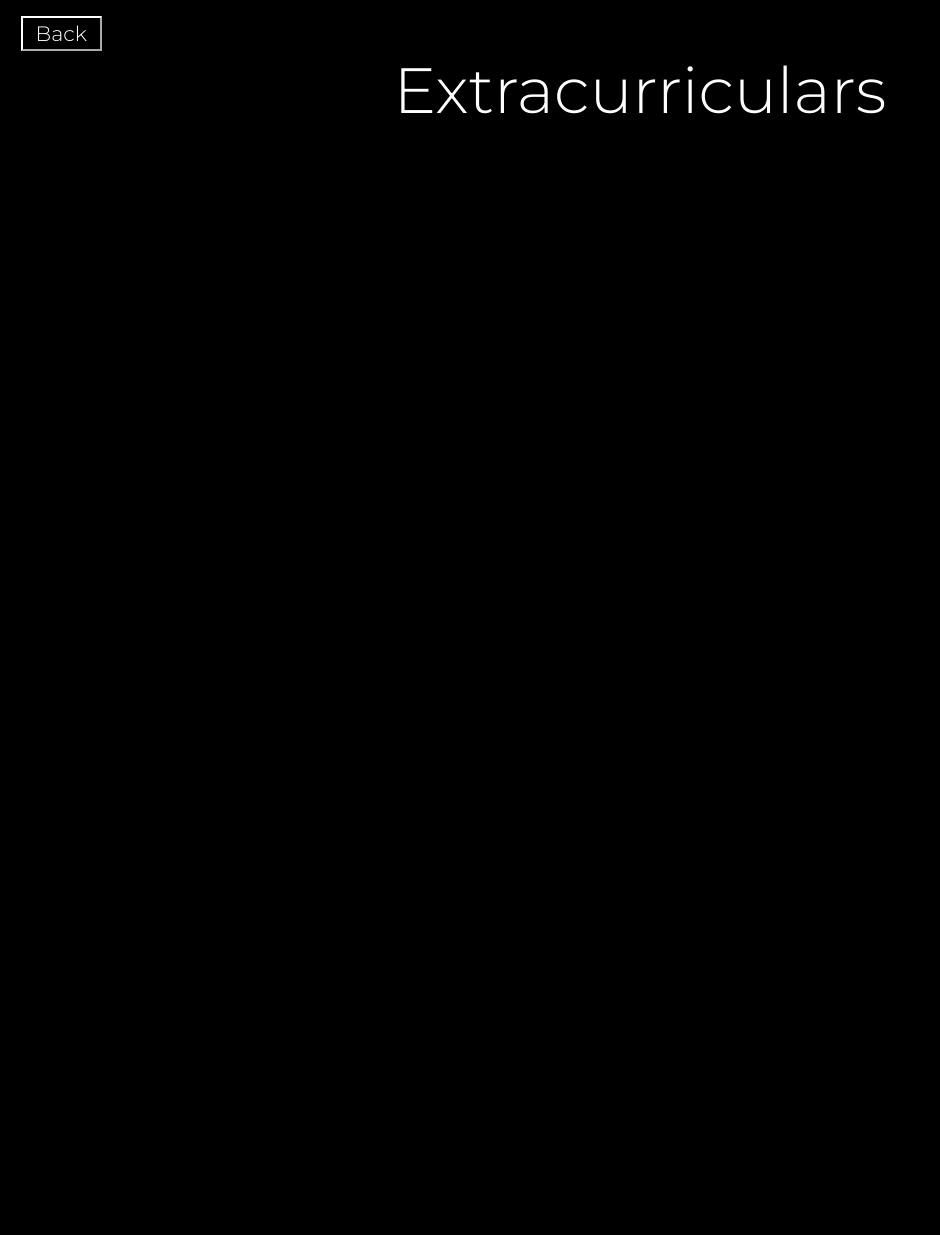
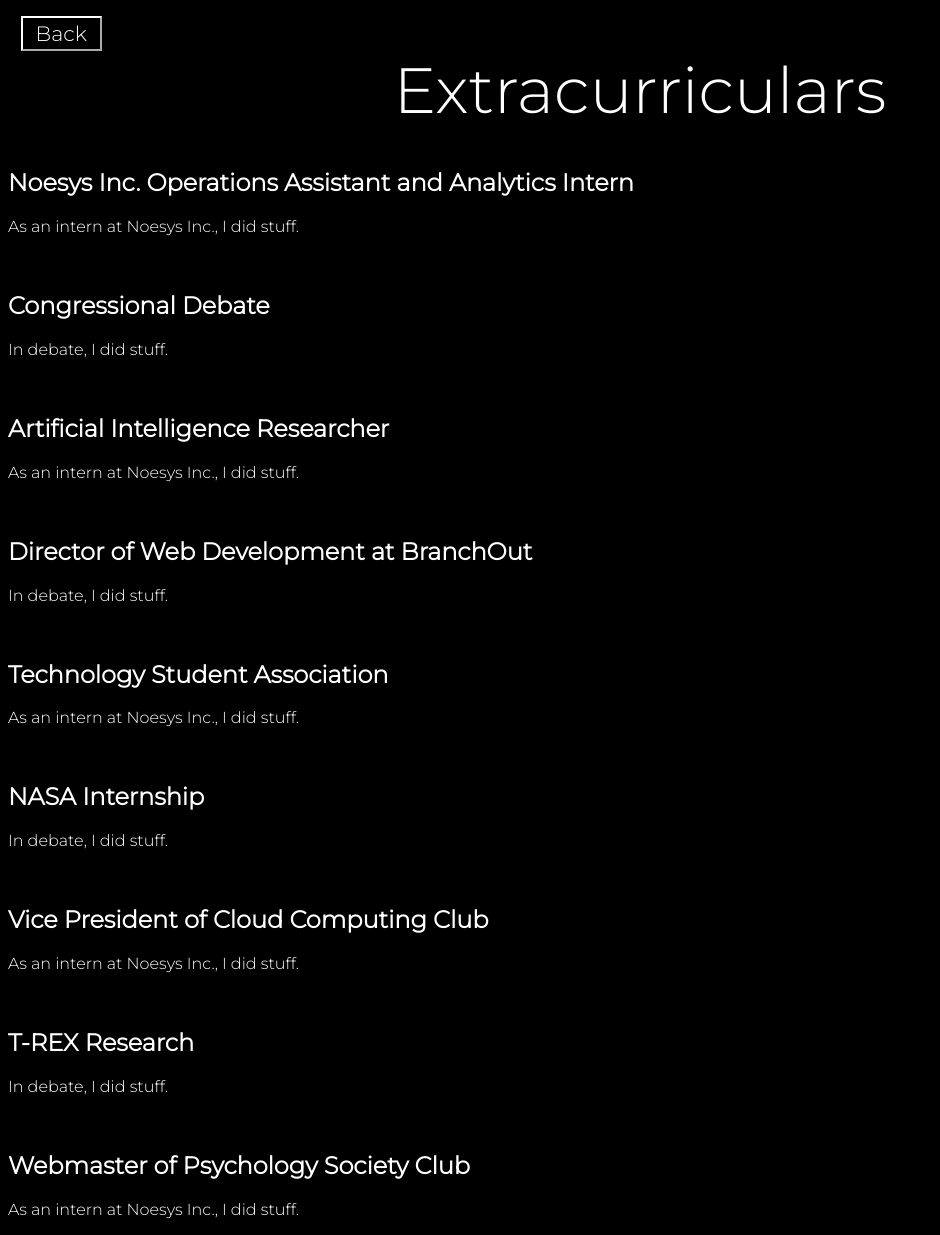
Before and after one commit to pratyushsaxena1/PratyushSaxenaPersonalWebsite, a Flask app: page /extracurriculars in a window 1280 px wide. Shown: the whole page, without its empty margins (0-940 px from the left). Before the commit the page ends 114 px from the top, so only its background shows below. Run offline with Flask 3, Linux system fonts and the light colour scheme.

Commit message:
Extracurriculars page updates

```diff
--- a/templates/extracurriculars.html
+++ b/templates/extracurriculars.html
@@ -10,5 +10,32 @@
 <body>
     <button class = "backButton" onclick = "history.back()">Back</button>
     <header>Extracurriculars</header>
+    <br>
+    <h2>Noesys Inc. Operations Assistant and Analytics Intern</h2>
+    <p>As an intern at Noesys Inc., I did stuff.</p>
+    <br>
+    <h2>Congressional Debate</h2>
+    <p>In debate, I did stuff.</p>
+    <br>
+    <h2>Artificial Intelligence Researcher</h2>
+    <p>As an intern at Noesys Inc., I did stuff.</p>
+    <br>
+    <h2>Director of Web Development at BranchOut</h2>
+    <p>In debate, I did stuff.</p>
+    <br>
+    <h2>Technology Student Association</h2>
+    <p>As an intern at Noesys Inc., I did stuff.</p>
+    <br>
+    <h2>NASA Internship</h2>
+    <p>In debate, I did stuff.</p>
+    <br>
+    <h2>Vice President of Cloud Computing Club</h2>
+    <p>As an intern at Noesys Inc., I did stuff.</p>
+    <br>
+    <h2>T-REX Research</h2>
+    <p>In debate, I did stuff.</p>
+    <br>
+    <h2>Webmaster of Psychology Society Club</h2>
+    <p>As an intern at Noesys Inc., I did stuff.</p>
 </body>
 </html>
```
